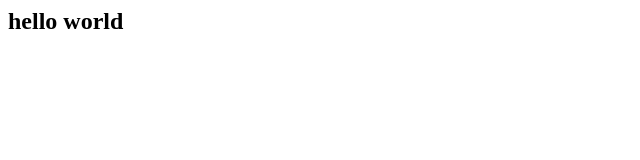
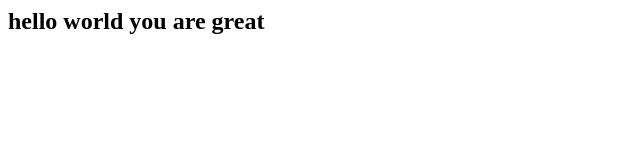
Before and after one commit to chesthagautam/LGMVIP-Web-Development, a plain HTML site: page Chestha-Gautam/index.html in a window 1280 px wide. Shown: the whole page, without its empty margins (0-640 px from the left). Drawn offline with Linux system fonts and the light colour scheme.

Commit message:
completed

```diff
--- a/Chestha-Gautam/index.html
+++ b/Chestha-Gautam/index.html
@@ -1,3 +1,3 @@
 <div>
-    <h2>hello world</h2>
+    <h2>hello world you are great</h2>
 </div>
```
